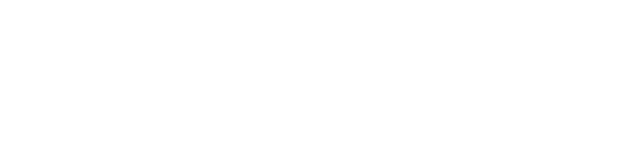
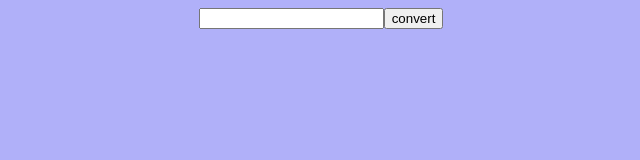
Before and after one commit to jasonPonda/The-Hill, a plain HTML site: page Date/index.html in a window 1280 px wide. Shown: the whole page, without its empty margins (319-959 px from the left). Drawn offline with Linux system fonts and the light colour scheme.

Commit message:
date exo3

```diff
--- a/Date/index.html
+++ b/Date/index.html
@@ -4,6 +4,7 @@
     <meta charset="UTF-8">
     <meta http-equiv="X-UA-Compatible" content="IE=edge">
     <meta name="viewport" content="width=device-width, initial-scale=1.0">
+    <link rel="stylesheet" href="style.css">
     <title>Date</title>
 </head>
 <body>
--- a/Date/script3.js
+++ b/Date/script3.js
@@ -0,0 +1,25 @@
+const section = document.createElement('section')
+document.body.appendChild(section)
+
+const currentDate = new Date()
+const time = 80000 * 1000 * 3600
+
+const result = currentDate.getTime() - time
+
+console.log(result)
+
+const label = document.createElement('label')
+label.setAttribute('for', 'number')
+section.appendChild(label)
+
+const input = document.createElement('input')
+input.setAttribute('type', 'number')
+input.setAttribute('id', 'dateN')
+input.setAttribute('name', 'dateN')
+input.setAttribute('min', '0')
+const button = document.createElement('button')
+button.setAttribute('type', 'button')
+button.innerHTML = 'convert'
+label.appendChild(input)
+
+label.appendChild(button)
--- /dev/null
+++ b/Date/style.css
@@ -0,0 +1,10 @@
+body {
+    background-color: rgb(176, 176, 249);
+    display: block;
+}
+
+section {
+    display: grid;
+    justify-content: center;
+    align-items: center;
+}
```
